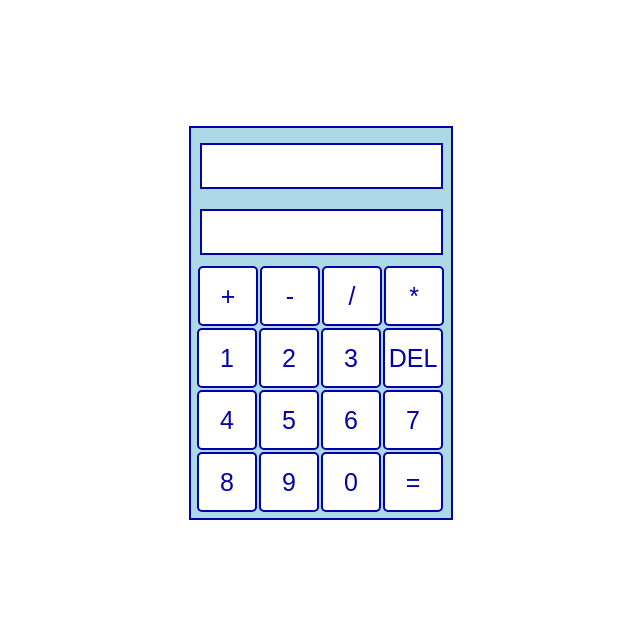
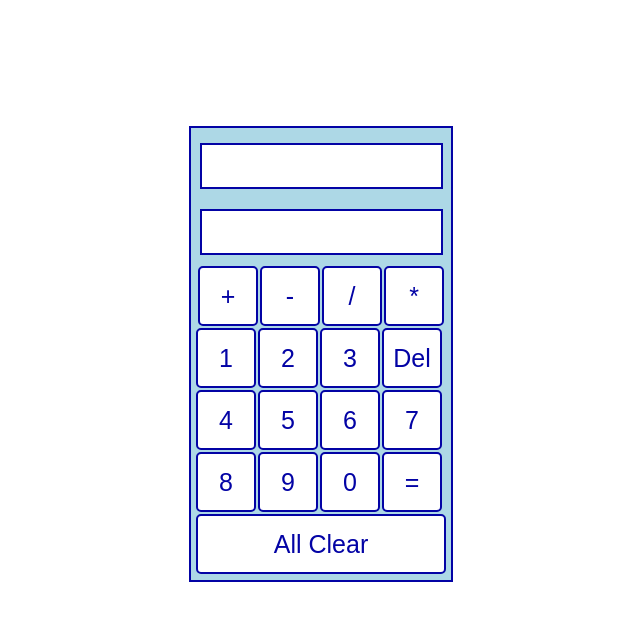
Before and after one commit to jamesonajobi27/My-Calcutor, a React (Vite) app: page / in a window 1280 px wide. Shown: the top 620 px of the page, without its empty margins (319-959 px from the left). Built offline with nearby package versions, Linux system fonts and the light colour scheme.

Commit message:
The equal button is now working, the answer is displayed on the screen

```diff
--- a/src/App.css
+++ b/src/App.css
@@ -51,3 +51,6 @@ input:active{
    border-color: #0303a5;
 
 }
+.All{
+  width:250px;
+}
--- a/src/App.jsx
+++ b/src/App.jsx
@@ -9,10 +9,6 @@ import Screen2 from './Screen2.jsx';
 export default function App() {
   let [input,setInput] = React.useState("")
 
-   function inputValue(event){
-     setInput(event.target.value);
-  }
-
   function buttonInput(event){
     let num = event.target.value
     setInput( prev =>{
@@ -21,25 +17,33 @@ export default function App() {
   }
  function OperatorInput(event){
    let sign = event.target.value
-   console.log(sign)
     setInput( prev => {
       return(prev + sign)
     })
  }
   function Delete(){
-
   setInput(prev => {
      let real = prev.length
     return(prev.slice(0,real-1))
   })
   }
+  function Equal(){
+    return(
+      setInput(
+        prev =>{
+          let b = `${eval(prev)}`
+          return(b)
+        }
+      )
+    )
+  }
 
   return (
     <main>
       <Screen1 value ={input}/>
-    <Screen2 onChange={inputValue} value={input}/>
+    <Screen2  value={input}/>
       <Operators onClick={OperatorInput} />
-      <Digits onClick={buttonInput} onClick1={Delete}  />
+      <Digits onClick={buttonInput} onClick3={Equal} onClick1={Delete}  />
  </main>
   )
 }
--- a/src/Buttons.jsx
+++ b/src/Buttons.jsx
@@ -6,17 +6,18 @@ export default function Digits(props){
    return(
    <div className="NumberButton">
    <button onClick={props.onClick} value="1">1</button>
-   <button onClick={props.onClick} value="2" >2</button>
-   <button onClick={props.onClick} value="3" >3</button>
-   <button onClick={props.onClick1} >DEL</button>
-   <button onClick={props.onClick} value="4">4</button>
+   <button onClick={props.onClick} value ="2" >2</button>
+   <button onClick={props.onClick} value ="3" >3</button>
+   <button onClick={props.onClick1} >Del</button>
+   <button onClick={props.onClick} value ="4">4</button>
    <button onClick={props.onClick} value="5">5</button>
    <button onClick={props.onClick} value="6" >6</button>
    <button onClick={props.onClick} value="7" >7</button>
    <button onClick={props.onClick} value="8">8</button>
    <button onClick={props.onClick} value="9">9</button>
    <button onClick={props.onClick} value="0">0</button>
-   <button >=</button>
+   <button value="" onClick={props.onClick3}>=</button>
+    <button className="All" value="">All Clear</button>
       </div>
 
 )
--- a/src/Screen1.jsx
+++ b/src/Screen1.jsx
@@ -2,6 +2,12 @@ import React from "react"
 
 
 export default function Screen1(prop){
+  // let NewMan
+
+  //  function Me(){
+  //    return(NewMan = eval(prop.value))
+  //    console.log(NewMan)
+  //  }
   return(
      <input type="text" value={prop.value}  readOnly></input>
   )
--- a/src/Screen2.jsx
+++ b/src/Screen2.jsx
@@ -2,7 +2,8 @@ import React from "react"
 
 
 export default function Screen2(prop){
+
   return(
-     <input className="Noclick"type="text" onChange={prop.onChange} value={prop.value} readOnly ></input>
+     <input className="Noclick"type="text" value={prop.value} readOnly ></input>
   )
 }
```
